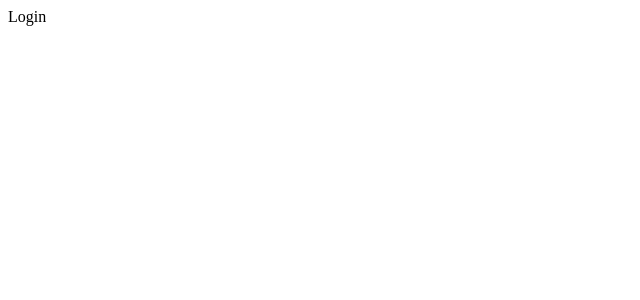
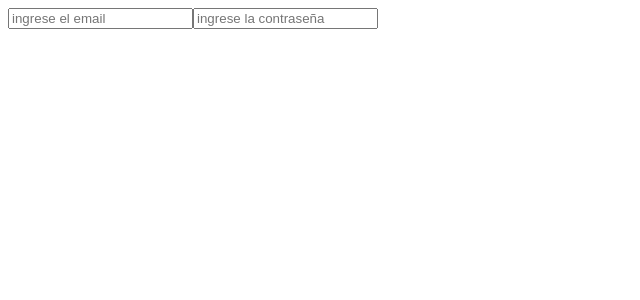
Before and after one commit to cristiantorres53/studious-garbanzo, a React (Create React App) app in the folder my-project1/: page /login in a window 1280 px wide. Shown: the top 300 px of the page, without its empty margins (0-640 px from the left). Built offline with nearby package versions, Linux system fonts and the light colour scheme.

Commit message:
creacion e implementacion de contextApi

```diff
--- a/my-project1/src/App.js
+++ b/my-project1/src/App.js
@@ -4,16 +4,19 @@ import Home from "./routes/Home";
 import Login from "./routes/Login";
 import Register from "./routes/Register";
 import AdmonPage from "./routes/AdmonPage";
+import {AuthProvider} from "./context/authContext"
 
 function App() {
   return (
     <div>
-      <Routes>
+     <AuthProvider>
+     <Routes>
         <Route path="/" element={<Home />} />
         <Route path="/login" element={<Login />} />
         <Route path="/register" element={<Register />} />
         <Route path="/admon" element={<AdmonPage />} />
       </Routes>
+     </AuthProvider>
     </div>
   );
 }
--- /dev/null
+++ b/my-project1/src/context/authContext.js
@@ -0,0 +1,16 @@
+import { createContext, useContext } from "react";
+
+export const authContext = createContext();
+
+export const useAuth = ()=>{
+    const context = useContext(authContext)
+    return context
+}
+
+export function AuthProvider({ children }) {
+  const user = {
+    login: true,
+  };
+
+  return <authContext.Provider value={{ user }}>{children}</authContext.Provider>;
+}
--- a/my-project1/src/routes/AdmonPage.js
+++ b/my-project1/src/routes/AdmonPage.js
@@ -1,6 +1,8 @@
-import React from 'react'
+
 
 const AdmonPage = () => {
+
+
   return (
     <div>AdmonPage</div>
   )
--- a/my-project1/src/routes/Login.js
+++ b/my-project1/src/routes/Login.js
@@ -1,9 +1,14 @@
-import React from 'react'
+import React, { useState } from "react";
 
 const Login = () => {
-  return (
-    <div>Login</div>
-  )
-}
+  const [user, setUser] = useState({
+    email: "",
+    password: "",
+  });
+  return <div>
+      <input type="email" placeholder="ingrese el email"/>
+      <input type="password" placeholder="ingrese la contraseña"/>
+  </div>;
+};
 
-export default Login
+export default Login;
```
